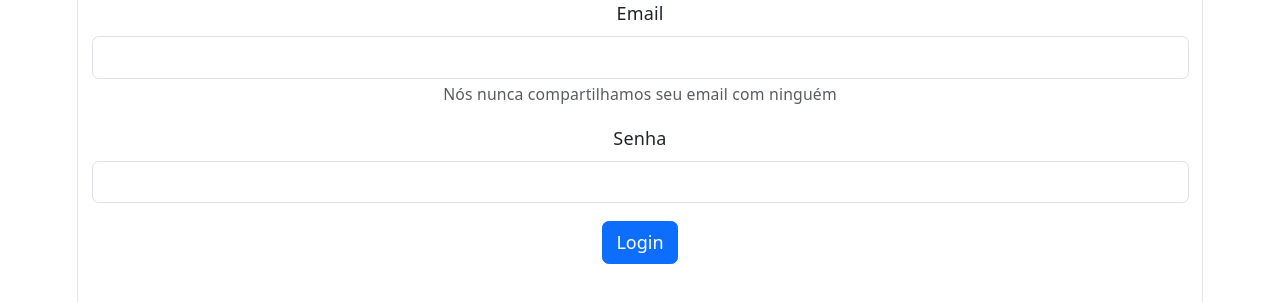
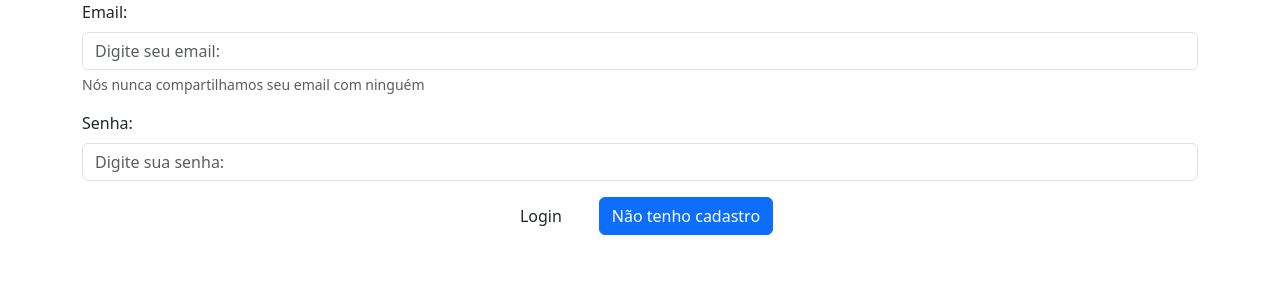
Before and after one commit to rapf-ht/Level-Up, a React (Vite) app: page / in a window 1280 px wide. Shown: the top 302 px of the page. Built offline with nearby package versions, Linux system fonts and the light colour scheme.

Commit message:
feat: changes in repo and styles for login page

```diff
--- a/src/App.css
+++ /dev/null
@@ -1,184 +0,0 @@
-.counter {
-  font-size: 16px;
-  padding: 5px 10px;
-  border-radius: 5px;
-  color: var(--accent);
-  background: var(--accent-bg);
-  border: 2px solid transparent;
-  transition: border-color 0.3s;
-  margin-bottom: 24px;
-
-  &:hover {
-    border-color: var(--accent-border);
-  }
-  &:focus-visible {
-    outline: 2px solid var(--accent);
-    outline-offset: 2px;
-  }
-}
-
-.hero {
-  position: relative;
-
-  .base,
-  .framework,
-  .vite {
-    inset-inline: 0;
-    margin: 0 auto;
-  }
-
-  .base {
-    width: 170px;
-    position: relative;
-    z-index: 0;
-  }
-
-  .framework,
-  .vite {
-    position: absolute;
-  }
-
-  .framework {
-    z-index: 1;
-    top: 34px;
-    height: 28px;
-    transform: perspective(2000px) rotateZ(300deg) rotateX(44deg) rotateY(39deg)
-      scale(1.4);
-  }
-
-  .vite {
-    z-index: 0;
-    top: 107px;
-    height: 26px;
-    width: auto;
-    transform: perspective(2000px) rotateZ(300deg) rotateX(40deg) rotateY(39deg)
-      scale(0.8);
-  }
-}
-
-#center {
-  display: flex;
-  flex-direction: column;
-  gap: 25px;
-  place-content: center;
-  place-items: center;
-  flex-grow: 1;
-
-  @media (max-width: 1024px) {
-    padding: 32px 20px 24px;
-    gap: 18px;
-  }
-}
-
-#next-steps {
-  display: flex;
-  border-top: 1px solid var(--border);
-  text-align: left;
-
-  & > div {
-    flex: 1 1 0;
-    padding: 32px;
-    @media (max-width: 1024px) {
-      padding: 24px 20px;
-    }
-  }
-
-  .icon {
-    margin-bottom: 16px;
-    width: 22px;
-    height: 22px;
-  }
-
-  @media (max-width: 1024px) {
-    flex-direction: column;
-    text-align: center;
-  }
-}
-
-#docs {
-  border-right: 1px solid var(--border);
-
-  @media (max-width: 1024px) {
-    border-right: none;
-    border-bottom: 1px solid var(--border);
-  }
-}
-
-#next-steps ul {
-  list-style: none;
-  padding: 0;
-  display: flex;
-  gap: 8px;
-  margin: 32px 0 0;
-
-  .logo {
-    height: 18px;
-  }
-
-  a {
-    color: var(--text-h);
-    font-size: 16px;
-    border-radius: 6px;
-    background: var(--social-bg);
-    display: flex;
-    padding: 6px 12px;
-    align-items: center;
-    gap: 8px;
-    text-decoration: none;
-    transition: box-shadow 0.3s;
-
-    &:hover {
-      box-shadow: var(--shadow);
-    }
-    .button-icon {
-      height: 18px;
-      width: 18px;
-    }
-  }
-
-  @media (max-width: 1024px) {
-    margin-top: 20px;
-    flex-wrap: wrap;
-    justify-content: center;
-
-    li {
-      flex: 1 1 calc(50% - 8px);
-    }
-
-    a {
-      width: 100%;
-      justify-content: center;
-      box-sizing: border-box;
-    }
-  }
-}
-
-#spacer {
-  height: 88px;
-  border-top: 1px solid var(--border);
-  @media (max-width: 1024px) {
-    height: 48px;
-  }
-}
-
-.ticks {
-  position: relative;
-  width: 100%;
-
-  &::before,
-  &::after {
-    content: '';
-    position: absolute;
-    top: -4.5px;
-    border: 5px solid transparent;
-  }
-
-  &::before {
-    left: 0;
-    border-left-color: var(--border);
-  }
-  &::after {
-    right: 0;
-    border-right-color: var(--border);
-  }
-}
--- a/src/App.jsx
+++ b/src/App.jsx
@@ -1,8 +1,4 @@
 import { useState } from 'react'
-import reactLogo from './assets/react.svg'
-import viteLogo from './assets/vite.svg'
-import heroImg from './assets/hero.png'
-import './App.css'
 import SignupForm from './components/signup'
 
 function App() {
--- a/src/components/signup.jsx
+++ b/src/components/signup.jsx
@@ -4,20 +4,32 @@ import 'bootstrap/dist/css/bootstrap.min.css'
 export default function SignupForm() {
   return (
     <div className="container">
-      {
-        <form>
-        <div class="mb-3">
-            <label for="exampleInputEmail1" class="form-label">Email</label>
-            <input type="email" class="form-control" id="exampleInputEmail1" aria-describedby="emailHelp" />
-            <div id="emailHelp" class="form-text">Nós nunca compartilhamos seu email com ninguém</div>
+      <div className="col-12">
+        <div className="mb-3">
+          <label for="exampleInputEmail1" className="d-flex justify-content form-label">Email:</label>
+          <input
+          type="email"
+          className="form-control"
+          id="exampleInputEmail1"
+          placeholder="Digite seu email:"
+          aria-describedby="emailHelp"
+          />
+          <div id="emailHelp" className="d-flex justify-content form-text">Nós nunca compartilhamos seu email com ninguém</div>
         </div>
-        <div class="mb-3">
-            <label for="exampleInputPassword1" class="form-label">Senha</label>
-            <input type="password" class="form-control" id="exampleInputPassword1" />
+        <div className="mb-3">
+            <label for="exampleInputPassword1" className="d-flex justify-content form-label">Senha:</label>
+            <input
+            type="password"
+            className="form-control"
+            placeholder="Digite sua senha:"
+            id="exampleInputPassword1"
+            />
         </div>
-        <button type="submit" class="btn btn-primary">Login</button>
-        </form>
-      }
+        <div className= "col-12 d-flex justify-content-center gap-4">
+          <button type="submit" className="btn btn-primaryg">Login</button>
+          <button type="submit" className="btn btn-primary">Não tenho cadastro</button>
+        </div>
+      </div>
     </div>
   )
 }
--- a/src/index.css
+++ b/src/index.css
@@ -1,111 +1,9 @@
-:root {
-  --text: #6b6375;
-  --text-h: #08060d;
-  --bg: #fff;
-  --border: #e5e4e7;
-  --code-bg: #f4f3ec;
-  --accent: #aa3bff;
-  --accent-bg: rgba(170, 59, 255, 0.1);
-  --accent-border: rgba(170, 59, 255, 0.5);
-  --social-bg: rgba(244, 243, 236, 0.5);
-  --shadow:
-    rgba(0, 0, 0, 0.1) 0 10px 15px -3px, rgba(0, 0, 0, 0.05) 0 4px 6px -2px;
-
-  --sans: system-ui, 'Segoe UI', Roboto, sans-serif;
-  --heading: system-ui, 'Segoe UI', Roboto, sans-serif;
-  --mono: ui-monospace, Consolas, monospace;
-
-  font: 18px/145% var(--sans);
-  letter-spacing: 0.18px;
-  color-scheme: light dark;
-  color: var(--text);
-  background: var(--bg);
-  font-synthesis: none;
-  text-rendering: optimizeLegibility;
-  -webkit-font-smoothing: antialiased;
-  -moz-osx-font-smoothing: grayscale;
-
-  @media (max-width: 1024px) {
-    font-size: 16px;
-  }
-}
-
-@media (prefers-color-scheme: dark) {
-  :root {
-    --text: #9ca3af;
-    --text-h: #f3f4f6;
-    --bg: #16171d;
-    --border: #2e303a;
-    --code-bg: #1f2028;
-    --accent: #c084fc;
-    --accent-bg: rgba(192, 132, 252, 0.15);
-    --accent-border: rgba(192, 132, 252, 0.5);
-    --social-bg: rgba(47, 48, 58, 0.5);
-    --shadow:
-      rgba(0, 0, 0, 0.4) 0 10px 15px -3px, rgba(0, 0, 0, 0.25) 0 4px 6px -2px;
-  }
-
-  #social .button-icon {
-    filter: invert(1) brightness(2);
-  }
+* {
+  margin: 0;
+  padding: 0;
+  box-sizing: border-box;
 }
 
 body {
-  margin: 0;
+  border: none;
 }
-
-#root {
-  width: 1126px;
-  max-width: 100%;
-  margin: 0 auto;
-  text-align: center;
-  border-inline: 1px solid var(--border);
-  min-height: 100svh;
-  display: flex;
-  flex-direction: column;
-  box-sizing: border-box;
-}
-
-h1,
-h2 {
-  font-family: var(--heading);
-  font-weight: 500;
-  color: var(--text-h);
-}
-
-h1 {
-  font-size: 56px;
-  letter-spacing: -1.68px;
-  margin: 32px 0;
-  @media (max-width: 1024px) {
-    font-size: 36px;
-    margin: 20px 0;
-  }
-}
-h2 {
-  font-size: 24px;
-  line-height: 118%;
-  letter-spacing: -0.24px;
-  margin: 0 0 8px;
-  @media (max-width: 1024px) {
-    font-size: 20px;
-  }
-}
-p {
-  margin: 0;
-}
-
-code,
-.counter {
-  font-family: var(--mono);
-  display: inline-flex;
-  border-radius: 4px;
-  color: var(--text-h);
-}
-
-code {
-  font-size: 15px;
-  line-height: 135%;
-  padding: 4px 8px;
-  background: var(--code-bg);
-}
```
